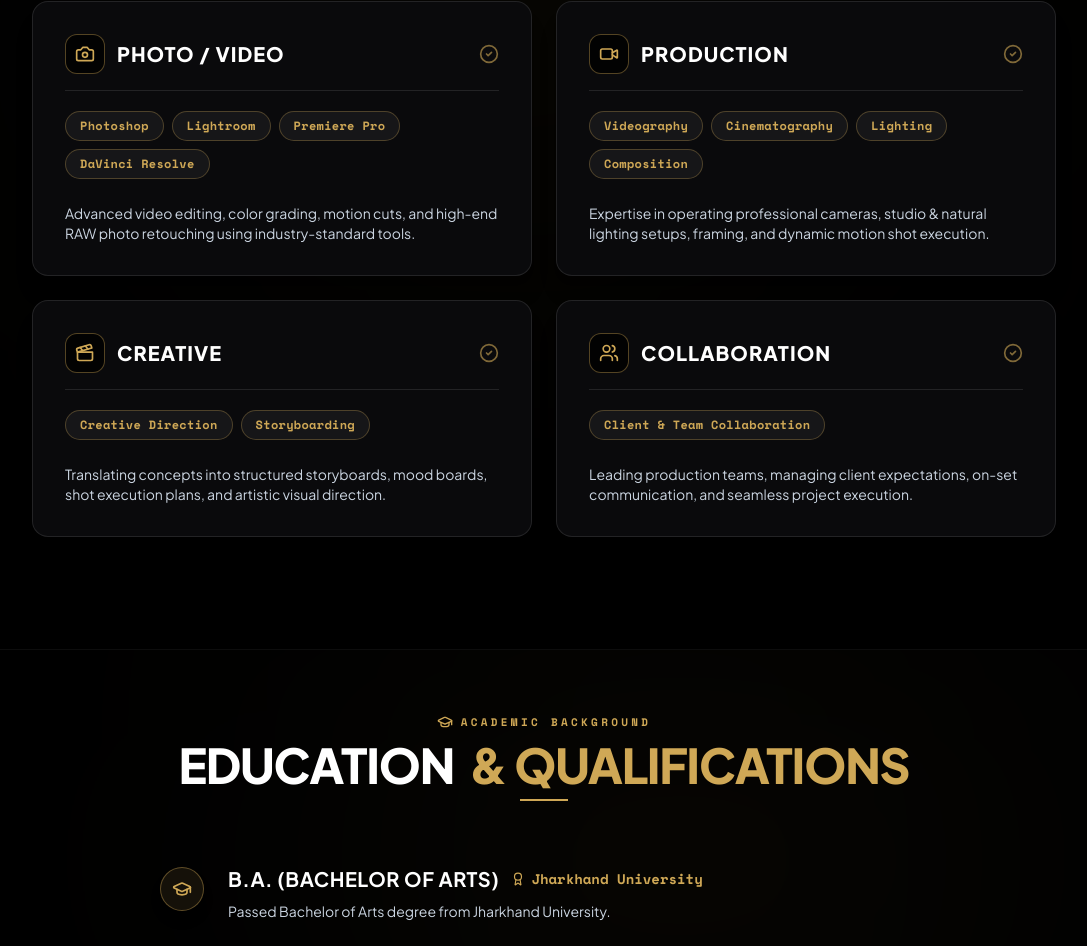
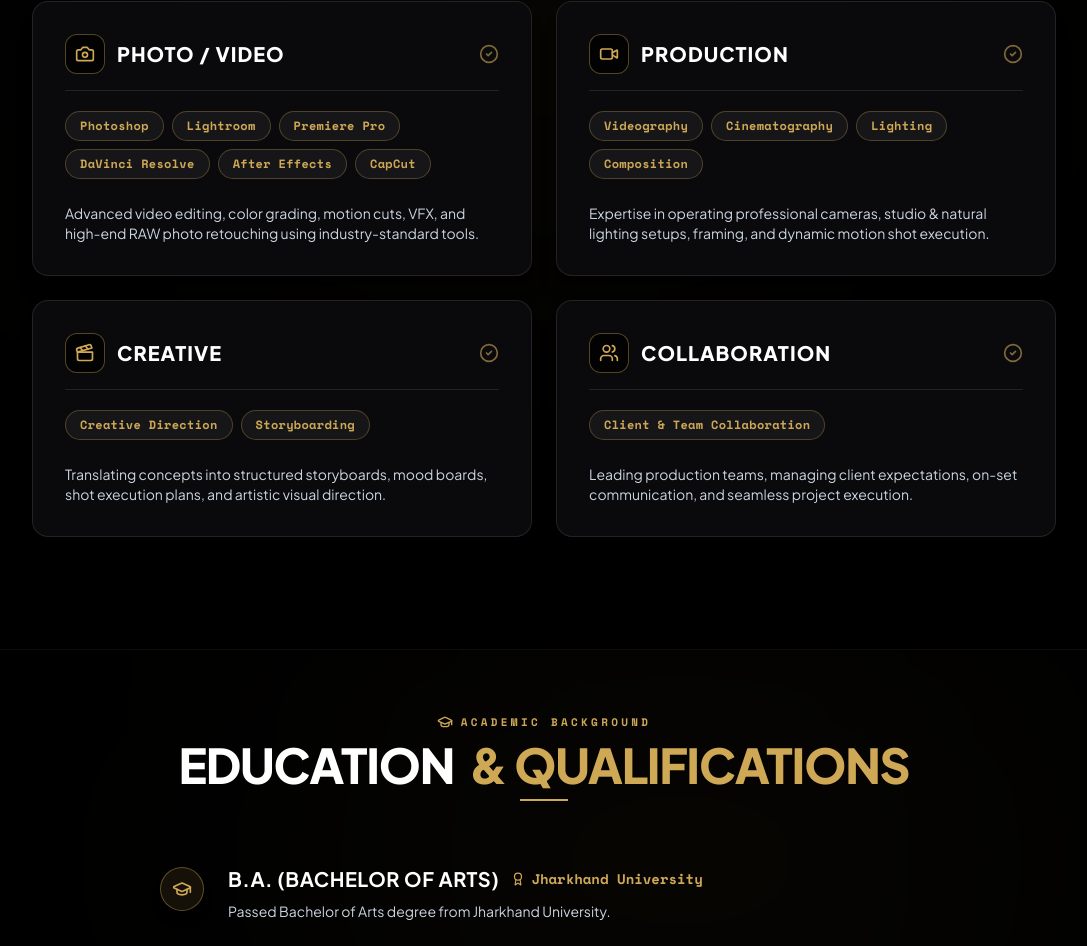
Before and after one commit to Prathamesh31-tech/Gautam-Kumar-Portfolio, a React (Vite) app: page / in a window 1280 px wide. Shown: the part 3574-4520 px from the top of the page, without its empty margins (96-1183 px from the left). Built offline with nearby package versions, Linux system fonts and the light colour scheme.

Commit message:
Add Capcut

```diff
--- a/src/components/SkillSection.jsx
+++ b/src/components/SkillSection.jsx
@@ -7,8 +7,8 @@ const SKILLS = [
     id: 'photo-video',
     category: 'PHOTO / VIDEO',
     icon: Camera,
-    items: ['Photoshop', 'Lightroom', 'Premiere Pro', 'DaVinci Resolve'],
-    description: 'Advanced video editing, color grading, motion cuts, and high-end RAW photo retouching using industry-standard tools.'
+    items: ['Photoshop', 'Lightroom', 'Premiere Pro', 'DaVinci Resolve', 'After Effects', 'CapCut'],
+    description: 'Advanced video editing, color grading, motion cuts, VFX, and high-end RAW photo retouching using industry-standard tools.'
   },
   {
     id: 'production',
```
